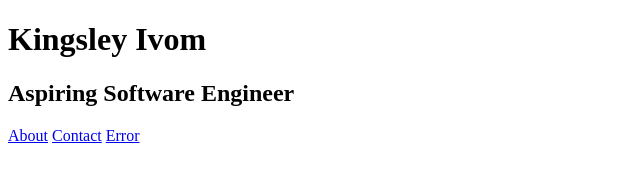
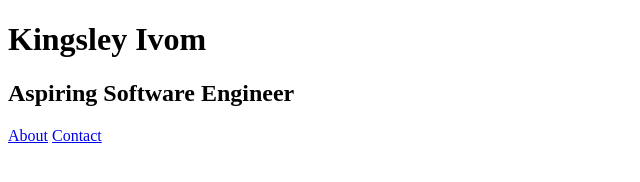
Before and after one commit to legacy-king/basic-informational-site, a website: page index.html in a window 1280 px wide. Shown: the full height of the page, 0-640 px from the left. Drawn offline with Linux system fonts and the light colour scheme.

```diff
--- a/index.html
+++ b/index.html
@@ -11,6 +11,5 @@
 
     <a href="/about">About</a>
     <a href="/contact">Contact</a>
-    <a href="/404">Error</a>
 </body>
 </html>
```
